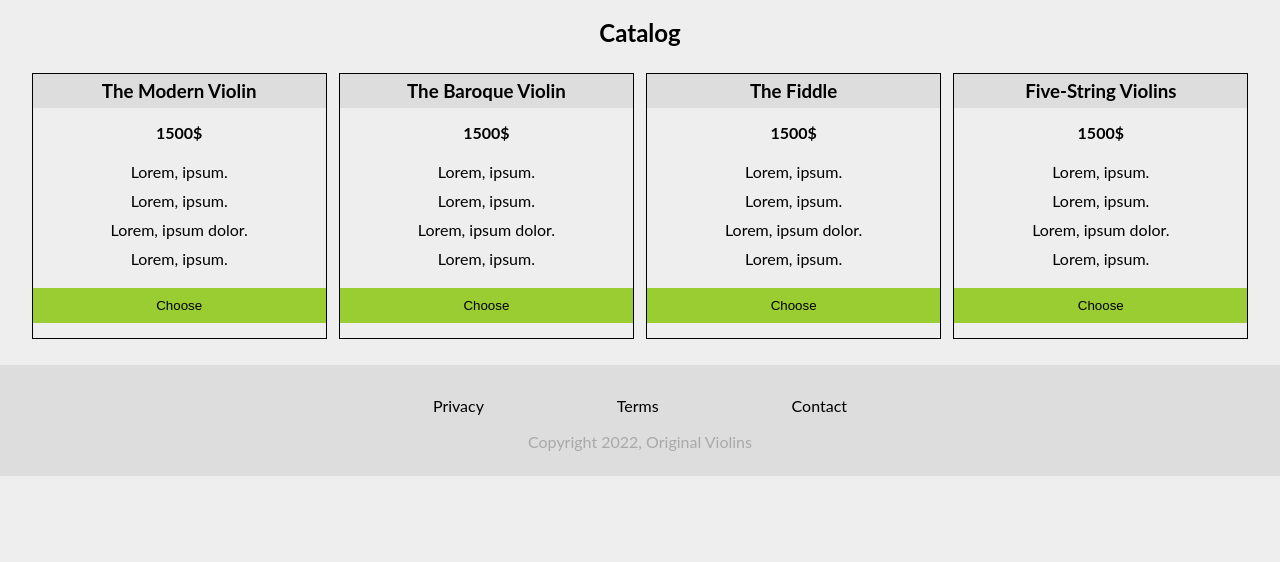
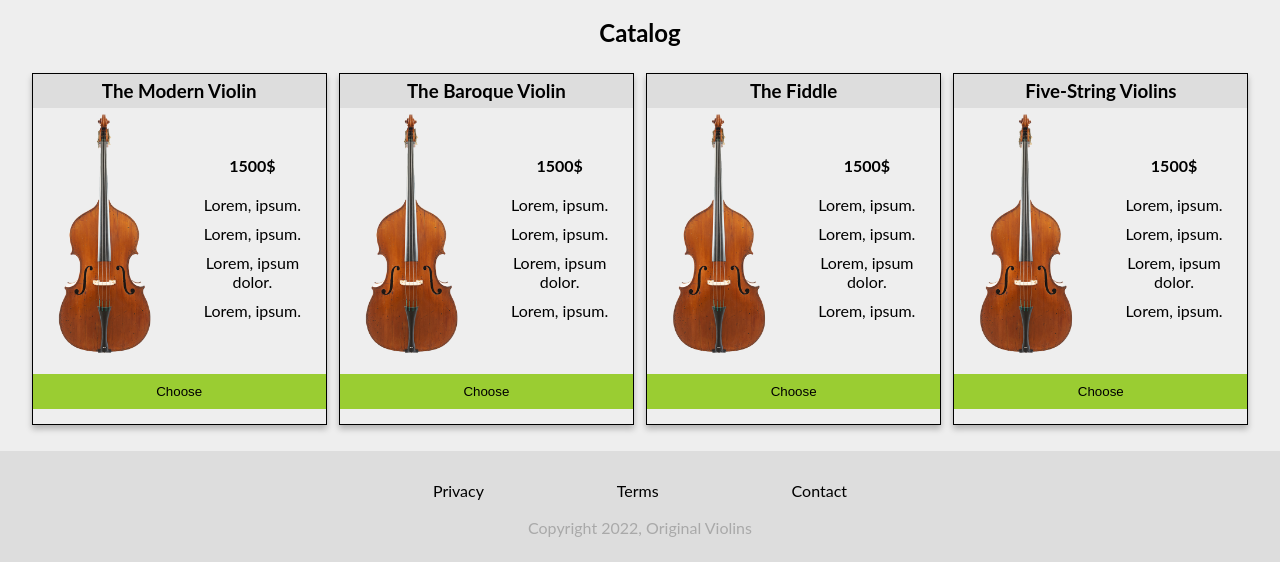
Before and after one commit to obond3006/709-css-intro, a plain HTML site: page index.html in a window 1280 px wide. Shown: the part 1468-2030 px from the top of the page. Before the commit the page ends 1944 px from the top, so only its background shows below. Drawn offline with Linux system fonts and the light colour scheme.

Commit message:
Added images to catalog

```diff
--- a/css/main.css
+++ b/css/main.css
@@ -82,14 +82,14 @@ h1 {
     grid-template-columns: repeat(4, 1fr);
 }
 
-@media (max-width: 800px) {
+@media (max-width: 1000px) {
 .pricing-cards {
         display: grid;
         grid-template-columns: repeat(2, 1fr);
     }
 }
 
-@media (max-width: 480px) {
+@media (max-width: 520px) {
     .pricing-cards {
             display: grid;
             grid-template-columns: repeat(1, 1fr);
@@ -103,6 +103,7 @@ h1 {
     text-align: center;
     margin: 2%;
     border: 1px solid black;
+    box-shadow: 0px 4px 6px rgba(0, 0, 0, 0.25);
 }
 
 .card-heading {
@@ -118,6 +119,18 @@ h4 {
 li {
     list-style: none;
     padding: 5px;
+}
+
+.card-content {
+    display: flex;
+    flex-direction: row;
+    justify-content: center;
+    align-items: center;
+}
+
+.product-image {
+    width: 50%;
+    margin: 2% 0;
 }
 
 .card-btn {
--- a/index.html
+++ b/index.html
@@ -73,6 +73,9 @@
       <div class="pricing-cards">
         <div class="product-card">
           <h3 class="card-heading">The Modern Violin</h3>
+          <div class="card-content">
+            <img class="product-image" src="img/viola-violin.png" alt="violin">
+            <div class="product-description">
               <h4>1500$</h4>
               <ul>
                 <li><p>Lorem, ipsum.</p></li>
@@ -80,10 +83,15 @@
                 <li><p>Lorem, ipsum dolor.</p></li>
                 <li><p>Lorem, ipsum.</p></li>
               </ul>
+            </div>
+          </div>
           <button class="btn card-btn">Choose</button>
         </div>
         <div class="product-card">
           <h3 class="card-heading">The Baroque Violin</h3>
+          <div class="card-content">
+            <img class="product-image" src="img/viola-violin.png" alt="violin">
+            <div class="product-description">
               <h4>1500$</h4>
               <ul>
                 <li><p>Lorem, ipsum.</p></li>
@@ -91,10 +99,15 @@
                 <li><p>Lorem, ipsum dolor.</p></li>
                 <li><p>Lorem, ipsum.</p></li>
               </ul>
+            </div>
+          </div>
           <button class="btn card-btn">Choose</button>
         </div>
         <div class="product-card">
           <h3 class="card-heading">The Fiddle</h3>
+          <div class="card-content">
+            <img class="product-image" src="img/viola-violin.png" alt="violin">
+            <div class="product-description">
               <h4>1500$</h4>
               <ul>
                 <li><p>Lorem, ipsum.</p></li>
@@ -102,10 +115,15 @@
                 <li><p>Lorem, ipsum dolor.</p></li>
                 <li><p>Lorem, ipsum.</p></li>
               </ul>
+            </div>
+          </div>
           <button class="btn card-btn">Choose</button>
         </div>
         <div class="product-card">
           <h3 class="card-heading">Five-String Violins</h3>
+          <div class="card-content">
+            <img class="product-image" src="img/viola-violin.png" alt="violin">
+            <div class="product-description">
               <h4>1500$</h4>
               <ul>
                 <li><p>Lorem, ipsum.</p></li>
@@ -113,6 +131,8 @@
                 <li><p>Lorem, ipsum dolor.</p></li>
                 <li><p>Lorem, ipsum.</p></li>
               </ul>
+            </div>
+          </div>
           <button class="btn card-btn">Choose</button>
         </div>
       </div>
```
Also changed, not shown: img/viola-violin.png (added). Lines whose indentation alone changed are shown as unchanged.
